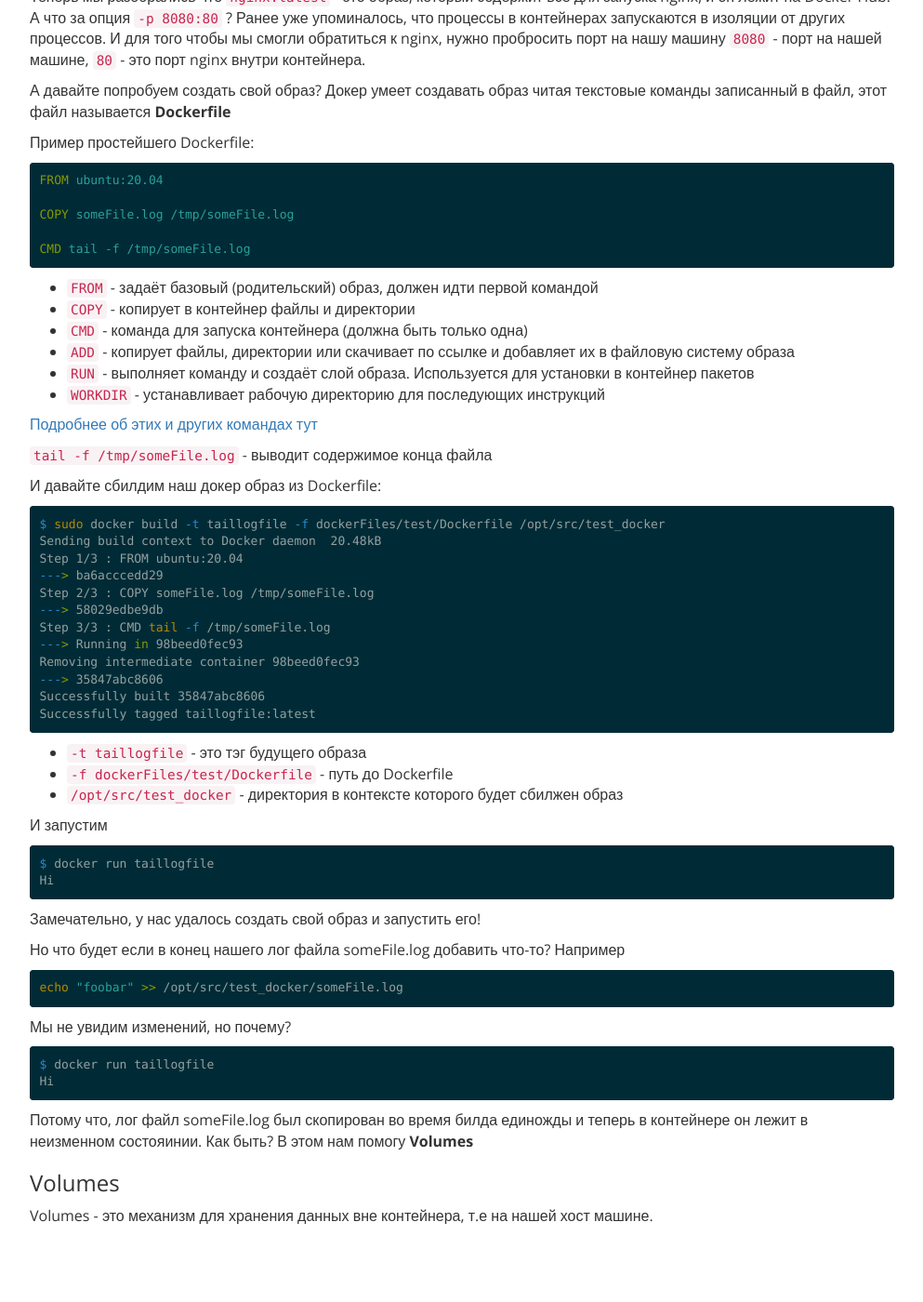
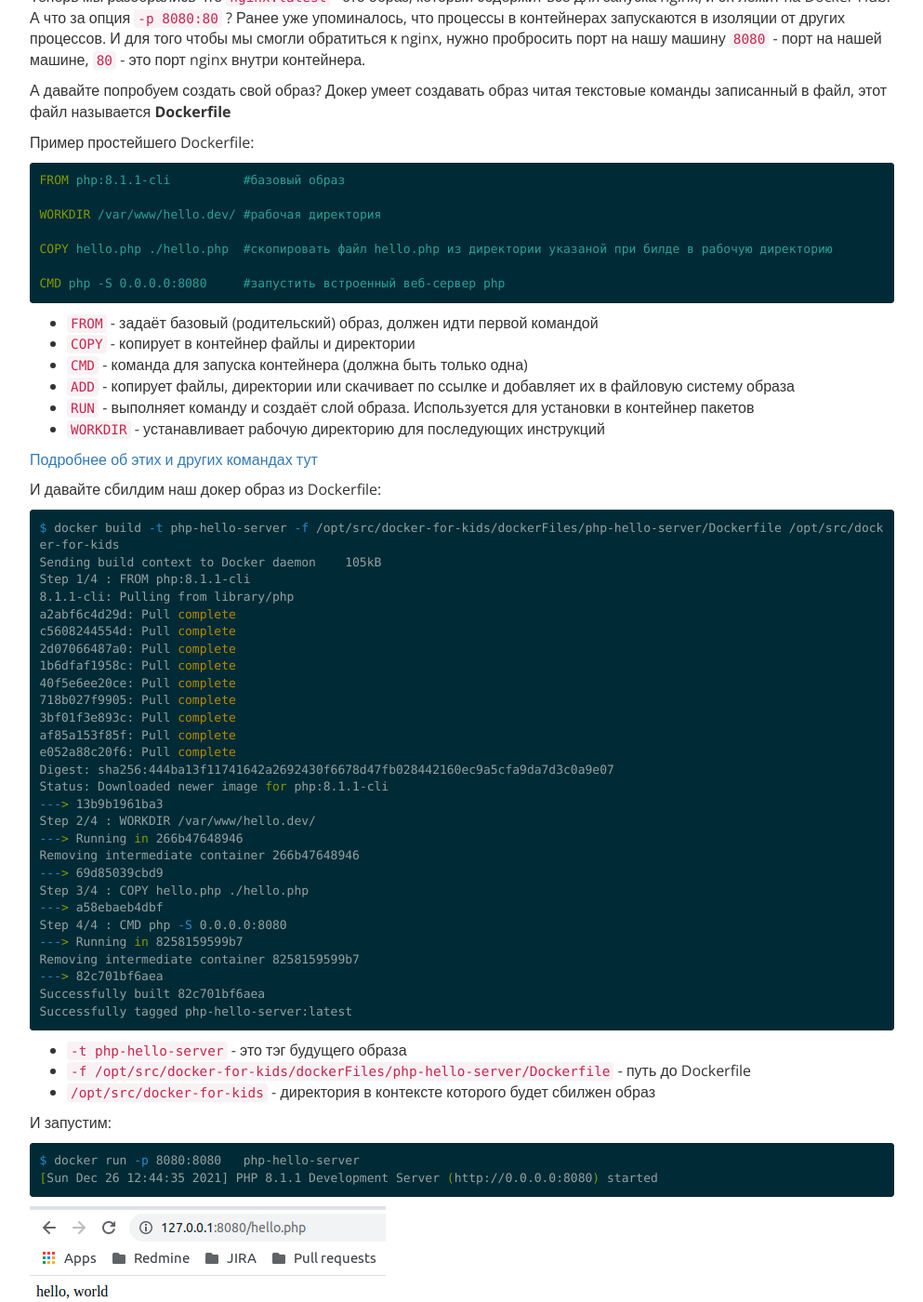
Before and after one commit to ildarsaitkulov/ildarsaitkulov.github.io, a Jekyll site: the page built from _posts/2021-11-19-docker-for-kids.md, in a window 1280 px wide and 1400 px high, scrolled down 1286 px. Shown: the whole window at 93% size, without its empty margins (143-1136 px from the left). Built offline with Jekyll 4.4.1, drawn with Linux system fonts in a browser that asks for light colours; nearby versions of some CDN libraries; comment, search, counter and statistics services are not loaded; some of the changed text lies outside the part shown.

Commit message:
+ docker for kids wip

```diff
--- a/_posts/2021-11-19-docker-for-kids.md
+++ b/_posts/2021-11-19-docker-for-kids.md
@@ -60,12 +60,15 @@ sudo docker run -p 8080:80 nginx:latest
 
 
 {% highlight Dockerfile %}
-FROM ubuntu:20.04
+FROM php:8.1.1-cli          #базовый образ
 
-COPY someFile.log /tmp/someFile.log
+WORKDIR /var/www/hello.dev/ #рабочая директория
 
-CMD tail -f /tmp/someFile.log
+COPY hello.php ./hello.php  #скопировать файл hello.php из директории указаной при билде в рабочую директорию
+
+CMD php -S 0.0.0.0:8080     #запустить встроенный веб-сервер php
 {% endhighlight %}
+
 
 
 - `FROM` - задаёт базовый (родительский) образ, должен идти первой командой
@@ -77,57 +80,83 @@ CMD tail -f /tmp/someFile.log
 
 [Подробнее об этих и других командах тут](https://docs.docker.com/engine/reference/builder/)
 
-`tail -f /tmp/someFile.log` - выводит содержимое конца файла
-
 И давайте сбилдим наш докер образ из Dockerfile:
 
 {% highlight bash %}
-$ sudo docker build -t taillogfile -f dockerFiles/test/Dockerfile /opt/src/test_docker
-Sending build context to Docker daemon  20.48kB
-Step 1/3 : FROM ubuntu:20.04
----> ba6acccedd29
-Step 2/3 : COPY someFile.log /tmp/someFile.log
----> 58029edbe9db
-Step 3/3 : CMD tail -f /tmp/someFile.log
----> Running in 98beed0fec93
-Removing intermediate container 98beed0fec93
----> 35847abc8606
-Successfully built 35847abc8606
-Successfully tagged taillogfile:latest
-
+$ docker build -t php-hello-server -f /opt/src/docker-for-kids/dockerFiles/php-hello-server/Dockerfile /opt/src/docker-for-kids
+Sending build context to Docker daemon    105kB
+Step 1/4 : FROM php:8.1.1-cli
+8.1.1-cli: Pulling from library/php
+a2abf6c4d29d: Pull complete
+c5608244554d: Pull complete
+2d07066487a0: Pull complete
+1b6dfaf1958c: Pull complete
+40f5e6ee20ce: Pull complete
+718b027f9905: Pull complete
+3bf01f3e893c: Pull complete
+af85a153f85f: Pull complete
+e052a88c20f6: Pull complete
+Digest: sha256:444ba13f11741642a2692430f6678d47fb028442160ec9a5cfa9da7d3c0a9e07
+Status: Downloaded newer image for php:8.1.1-cli
+---> 13b9b1961ba3
+Step 2/4 : WORKDIR /var/www/hello.dev/
+---> Running in 266b47648946
+Removing intermediate container 266b47648946
+---> 69d85039cbd9
+Step 3/4 : COPY hello.php ./hello.php
+---> a58ebaeb4dbf
+Step 4/4 : CMD php -S 0.0.0.0:8080
+---> Running in 8258159599b7
+Removing intermediate container 8258159599b7
+---> 82c701bf6aea
+Successfully built 82c701bf6aea
+Successfully tagged php-hello-server:latest
 {% endhighlight %}
 
-- `-t taillogfile` - это тэг будущего образа
-- `-f dockerFiles/test/Dockerfile` - путь до Dockerfile
-- `/opt/src/test_docker` - директория в контексте которого будет сбилжен образ
+- `-t php-hello-server` - это тэг будущего образа
+- `-f /opt/src/docker-for-kids/dockerFiles/php-hello-server/Dockerfile` - путь до Dockerfile
+- `/opt/src/docker-for-kids` - директория в контексте которого будет сбилжен образ
 
-И запустим
+И запустим:
 
 {% highlight bash %}
-$ docker run taillogfile
-Hi
+$ docker run -p 8080:8080   php-hello-server
+[Sun Dec 26 12:44:35 2021] PHP 8.1.1 Development Server (http://0.0.0.0:8080) started
 {% endhighlight %}
+
+<p>
+    <img src="/assets/img/posts/docker-for-kids/php-server-hello.png" alt="php-server-hello" style="max-width:100%;">
+</p>
 
 Замечательно, у нас удалось создать свой образ и запустить его!
 
-Но что будет если в конец нашего лог файла someFile.log добавить что-то?
+Но что будет если мы отредактируем `hello.php` и добавим `!!!`
 Например
-{% highlight bash %}
-echo "foobar" >> /opt/src/test_docker/someFile.log
+{% highlight php %}
+<?php
+echo 'hello, world!!!';
 {% endhighlight %}
 
 Мы не увидим изменений, но почему?
-{% highlight bash %}
-$ docker run taillogfile
-Hi
-{% endhighlight %}
-
-Потому что, лог файл someFile.log был скопирован во время билда единожды и теперь в контейнере он лежит в неизменном состояинии.
+<p>
+    <img src="/assets/img/posts/docker-for-kids/php-server-hello.png" alt="php-server-hello" style="max-width:100%;">
+</p>
+Потому что,  файл `hello.php` был скопирован во время билда единожды и теперь в контейнере он лежит в неизменном состояинии.
 Как быть? В этом нам помогу **Volumes**
 
 ### Volumes
 
 Volumes - это механизм для хранения данных вне контейнера, т.е на нашей хост машине.
+
+{% highlight bash %}
+$ docker run -p 8080:8080 -v /opt/src/docker-for-kids:/var/www/hello.dev/   php-hello-server
+{% endhighlight %}
+
+Таким нехитрым образом мы монтировали нужную нам директорию и все изменения в ней будут видный как в докере так и на нашей машине.
+
+<p>
+    <img src="/assets/img/posts/docker-for-kids/php-server-hello-2.png" alt="php-server-hello-2" style="max-width:100%;">
+</p>
 
 <br>
 <br>
```
Also changed, not shown: assets/img/posts/docker-for-kids/php-server-hello-2.png (added), assets/img/posts/docker-for-kids/php-server-hello.png (added).
